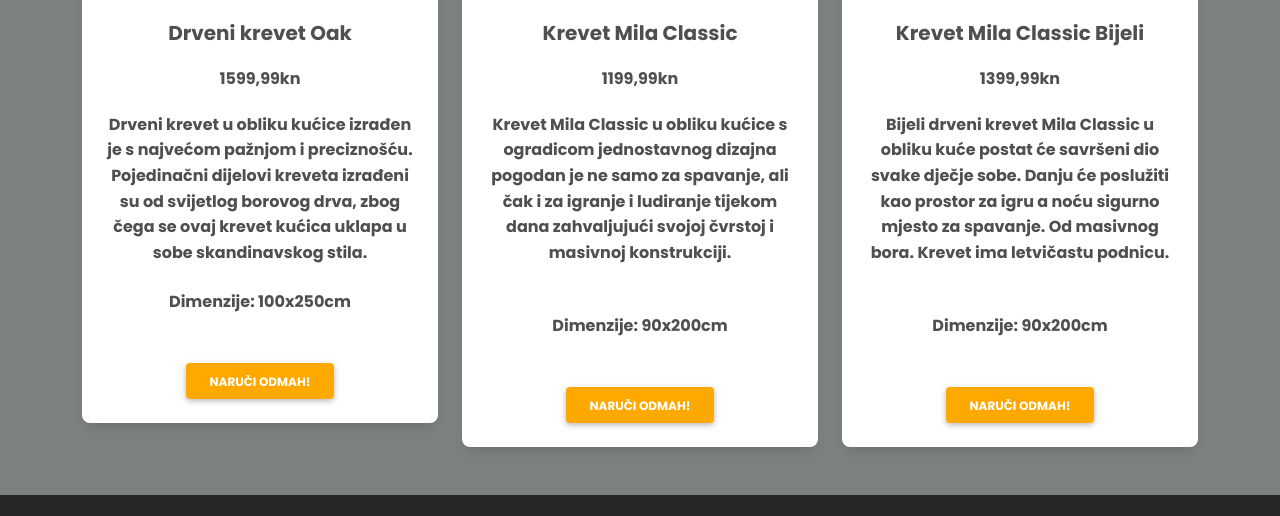
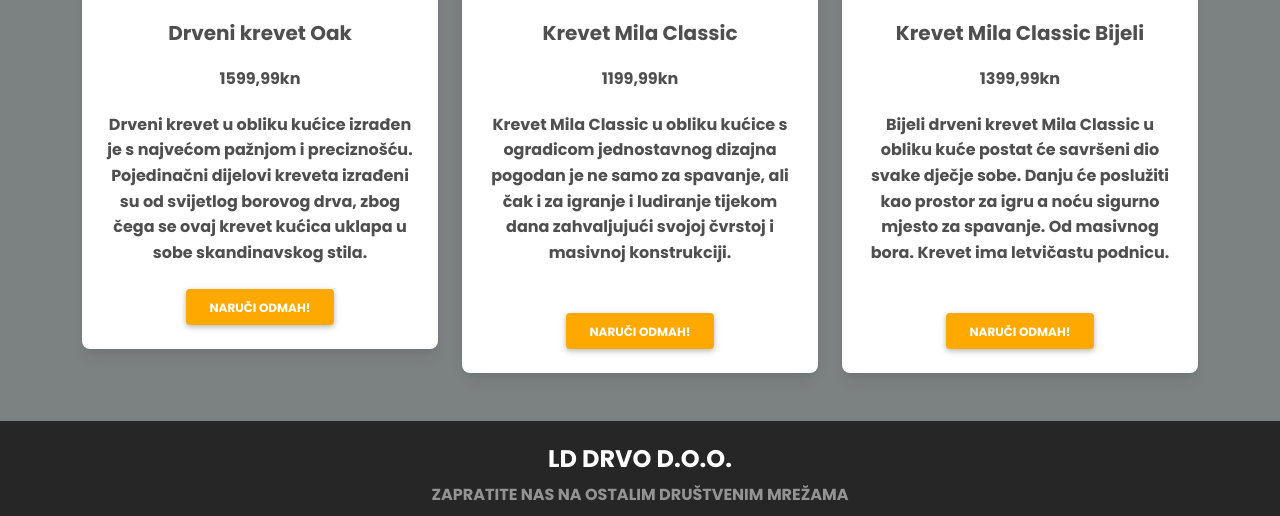
Before and after one commit to NyX1337/NyX1337.github.io, a plain HTML site: page index.html in a window 1280 px wide. Shown: the part 1062-1578 px from the top of the page. Drawn offline with Linux system fonts and the light colour scheme.

Commit message:
removed dimension on front page

```diff
--- a/index.html
+++ b/index.html
@@ -137,7 +137,6 @@
                     svijetlog borovog drva, zbog čega se ovaj krevet kućica
                     uklapa u sobe skandinavskog stila.
                   </p>
-                  <p class="card-text mb-5">Dimenzije: 100x250cm</p>
                   <a href="#" class="btn btn-warning">Naruči Odmah!</a>
                 </div>
               </div>
@@ -165,7 +164,6 @@
                     i ludiranje tijekom dana zahvaljujući svojoj čvrstoj i
                     masivnoj konstrukciji.
                   </p>
-                  <p class="card-text mb-5">Dimenzije: 90x200cm</p>
                   <a href="#" class="btn btn-warning">Naruči Odmah!</a>
                 </div>
               </div>
@@ -193,7 +191,6 @@
                     prostor za igru a noću sigurno mjesto za spavanje. Od
                     masivnog bora. Krevet ima letvičastu podnicu.
                   </p>
-                  <p class="card-title mb-5">Dimenzije: 90x200cm</p>
                   <a href="#" class="btn btn-warning">Naruči Odmah!</a>
                 </div>
               </div>
```
